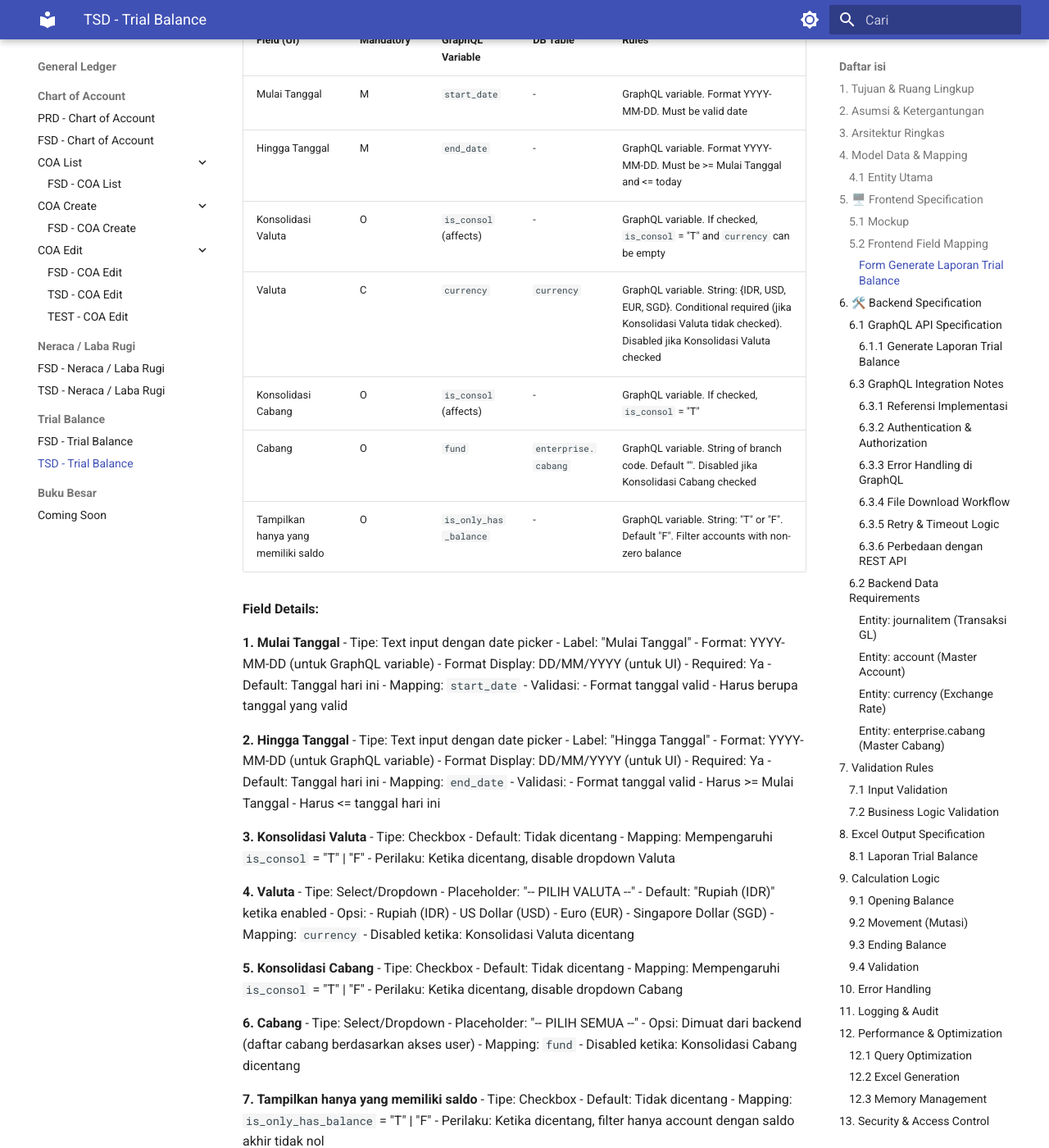
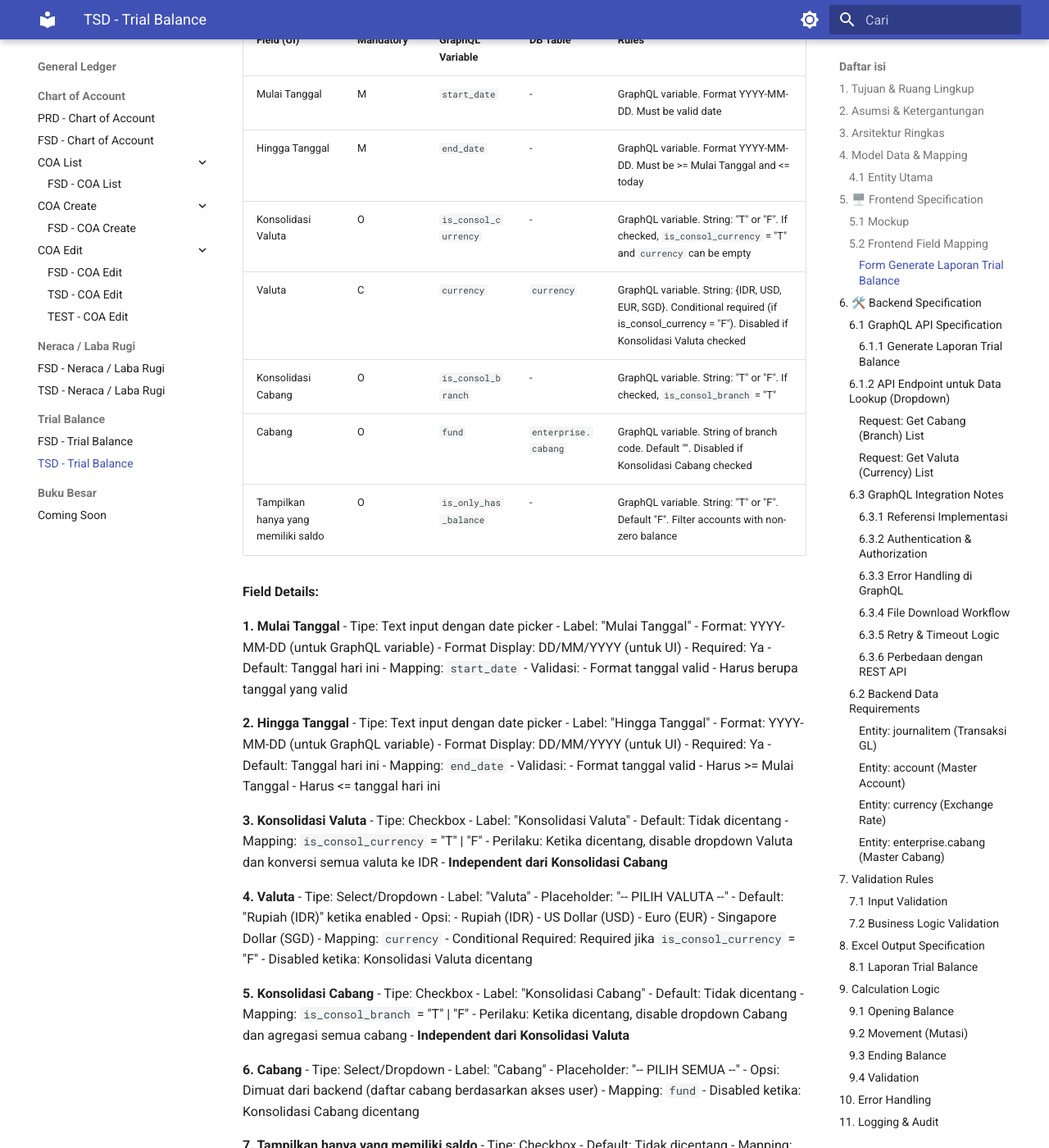
Before and after one commit to wisnu/ibank-docs, an MkDocs documentation site: the page built from docs/GL/trial-balance/TSD_trial-balance_report.md, in a window 1280 px wide and 1400 px high, scrolled down 2334 px. Shown: the whole window at 82% size. Built offline with MkDocs 1.6.1 and Material for MkDocs 9.7.7, drawn with Linux system fonts in a browser that asks for light colours; some of the changed text lies outside the part shown.

Commit message:
docs: Separate `is_consol` into distinct `is_consol_currency` and `is_consol_branch` parameters and update their descriptions in the trial balance report documentation.

````diff
--- a/docs/GL/trial-balance/TSD_trial-balance_report.md
+++ b/docs/GL/trial-balance/TSD_trial-balance_report.md
@@ -77,10 +77,10 @@ Link mockup UI: [trial-balance.html](./assets/trial-balance.html)
 |------------|-----------|------------------|----------|--------|
 | Mulai Tanggal | M | `start_date` | - | GraphQL variable. Format YYYY-MM-DD. Must be valid date |
 | Hingga Tanggal | M | `end_date` | - | GraphQL variable. Format YYYY-MM-DD. Must be >= Mulai Tanggal and <= today |
-| Konsolidasi Valuta | O | `is_consol` (affects) | - | GraphQL variable. If checked, `is_consol` = "T" and `currency` can be empty |
-| Valuta | C | `currency` | `currency` | GraphQL variable. String: {IDR, USD, EUR, SGD}. Conditional required (jika Konsolidasi Valuta tidak checked). Disabled jika Konsolidasi Valuta checked |
-| Konsolidasi Cabang | O | `is_consol` (affects) | - | GraphQL variable. If checked, `is_consol` = "T" |
-| Cabang | O | `fund` | `enterprise.cabang` | GraphQL variable. String of branch code. Default "". Disabled jika Konsolidasi Cabang checked |
+| Konsolidasi Valuta | O | `is_consol_currency` | - | GraphQL variable. String: "T" or "F". If checked, `is_consol_currency` = "T" and `currency` can be empty |
+| Valuta | C | `currency` | `currency` | GraphQL variable. String: {IDR, USD, EUR, SGD}. Conditional required (if is_consol_currency = "F"). Disabled if Konsolidasi Valuta checked |
+| Konsolidasi Cabang | O | `is_consol_branch` | - | GraphQL variable. String: "T" or "F". If checked, `is_consol_branch` = "T" |
+| Cabang | O | `fund` | `enterprise.cabang` | GraphQL variable. String of branch code. Default "". Disabled if Konsolidasi Cabang checked |
 | Tampilkan hanya yang memiliki saldo | O | `is_only_has_balance` | - | GraphQL variable. String: "T" or "F". Default "F". Filter accounts with non-zero balance |
 
 **Field Details:**
@@ -112,12 +112,15 @@ Link mockup UI: [trial-balance.html](./assets/trial-balance.html)
 
 **3. Konsolidasi Valuta**
 - Tipe: Checkbox
+- Label: "Konsolidasi Valuta"
 - Default: Tidak dicentang
-- Mapping: Mempengaruhi `is_consol` = "T" | "F"
-- Perilaku: Ketika dicentang, disable dropdown Valuta
+- Mapping: `is_consol_currency` = "T" | "F"
+- Perilaku: Ketika dicentang, disable dropdown Valuta dan konversi semua valuta ke IDR
+- **Independent dari Konsolidasi Cabang**
 
 **4. Valuta**
 - Tipe: Select/Dropdown
+- Label: "Valuta"
 - Placeholder: "-- PILIH VALUTA --"
 - Default: "Rupiah (IDR)" ketika enabled
 - Opsi:
@@ -126,16 +129,20 @@ Link mockup UI: [trial-balance.html](./assets/trial-balance.html)
   - Euro (EUR)
   - Singapore Dollar (SGD)
 - Mapping: `currency`
+- Conditional Required: Required jika `is_consol_currency` = "F"
 - Disabled ketika: Konsolidasi Valuta dicentang
 
 **5. Konsolidasi Cabang**
 - Tipe: Checkbox
+- Label: "Konsolidasi Cabang"
 - Default: Tidak dicentang
-- Mapping: Mempengaruhi `is_consol` = "T" | "F"
-- Perilaku: Ketika dicentang, disable dropdown Cabang
+- Mapping: `is_consol_branch` = "T" | "F"
+- Perilaku: Ketika dicentang, disable dropdown Cabang dan agregasi semua cabang
+- **Independent dari Konsolidasi Valuta**
 
 **6. Cabang**
 - Tipe: Select/Dropdown
+- Label: "Cabang"
 - Placeholder: "-- PILIH SEMUA --"
 - Opsi: Dimuat dari backend (daftar cabang berdasarkan akses user)
 - Mapping: `fund`
@@ -177,7 +184,8 @@ input ReqGenerateReportTrialBalance {
     end_date: String!
     fund: String = ""
     currency: String = ""
-    is_consol: String!
+    is_consol_currency: String = "F"
+    is_consol_branch: String = "F"
     is_only_has_balance: String = ""
 }
 
@@ -194,10 +202,10 @@ extend type Query {
 
 | Tabel | Operasi | Kolom | Join/Lookup |
 |-------|---------|-------|-------------|
-| `journalitem` | **SELECT** | transaction_id, transaction_date, account_id, account_code, currency_code, branch_code, debit_amount, credit_amount, description | WHERE transaction_date BETWEEN start_date AND end_date AND (branch_code = fund OR is_consol = 'T') AND (currency_code = currency OR is_consol = 'T') |
+| `journalitem` | **SELECT** | transaction_id, transaction_date, account_id, account_code, currency_code, branch_code, debit_amount, credit_amount, description | WHERE transaction_date BETWEEN start_date AND end_date AND (branch_code = fund OR is_consol_branch = 'T') AND (currency_code = currency OR is_consol_currency = 'T') |
 | `journalitem` (opening) | **SELECT** | account_id, account_code, currency_code, branch_code, SUM(debit_amount), SUM(credit_amount) | WHERE transaction_date < start_date (untuk calculate opening balance) |
 | `account` | **SELECT** | account_id, account_code, account_name, account_type, normal_balance, is_active | JOIN dengan journalitem untuk mendapatkan account details |
-| `currency` | **SELECT** (conditional) | currency_code, rate_date, exchange_rate | JOIN jika is_consol = 'T'. WHERE rate_date = end_date |
+| `currency` | **SELECT** (conditional) | currency_code, rate_date, exchange_rate | JOIN jika is_consol_currency = 'T'. WHERE rate_date = end_date |
 | `enterprise.cabang` | **SELECT** (lookup) | branch_code, branch_name, is_active | JOIN untuk nama cabang (optional) |
 
 **Request GraphQL Query:**
@@ -219,7 +227,8 @@ query GetReportTrialBalance($input: ReqGenerateReportTrialBalance) {
     "end_date": "2026-01-28",
     "fund": "001",
     "currency": "IDR",
-    "is_consol": "F",
+    "is_consol_currency": "F",
+    "is_consol_branch": "F",
     "is_only_has_balance": "T"
   }
 }
@@ -244,22 +253,24 @@ query GetReportTrialBalance($input: ReqGenerateReportTrialBalance) {
 1. Validasi input parameters:
    - `start_date`: format valid YYYY-MM-DD
    - `end_date`: format valid YYYY-MM-DD, >= start_date, <= current date
-   - `currency`: valid jika is_consol = 'F'
-   - `fund`: optional, untuk filter branch
+   - `currency`: valid jika is_consol_currency = 'F', bisa kosong jika is_consol_currency = 'T'
+   - `fund`: optional, untuk filter branch, bisa kosong jika is_consol_branch = 'T'
+   - `is_consol_currency`: "T" atau "F", default "F"
+   - `is_consol_branch`: "T" atau "F", default "F"
 
 2. **Calculate Opening Balance (Saldo Awal):**
    - Query semua transaksi dengan `transaction_date < start_date`
    - Group by account_id, currency_code, branch_code
    - SUM(debit_amount) - SUM(credit_amount) untuk setiap account
-   - Filter by fund (jika is_consol = 'F' dan fund tidak kosong)
-   - Filter by currency (jika is_consol = 'F' dan currency tidak kosong)
+   - Filter by fund (jika is_consol_branch = 'F' dan fund tidak kosong)
+   - Filter by currency (jika is_consol_currency = 'F' dan currency tidak kosong)
 
 3. **Calculate Movement (Mutasi):**
    - Query semua transaksi dengan `transaction_date BETWEEN start_date AND end_date`
    - Group by account_id, currency_code, branch_code
    - SUM(debit_amount) dan SUM(credit_amount) untuk setiap account
-   - Filter by fund (jika is_consol = 'F' dan fund tidak kosong)
-   - Filter by currency (jika is_consol = 'F' dan currency tidak kosong)
+   - Filter by fund (jika is_consol_branch = 'F' dan fund tidak kosong)
+   - Filter by currency (jika is_consol_currency = 'F' dan currency tidak kosong)
 
 4. **Calculate Ending Balance (Saldo Akhir):**
    - Ending Balance = Opening Balance + Movement (Debit - Credit)
@@ -267,19 +278,29 @@ query GetReportTrialBalance($input: ReqGenerateReportTrialBalance) {
      - Ending Debit = (Opening Debit + Movement Debit) - (Opening Credit + Movement Credit) jika hasil > 0
      - Ending Credit = (Opening Credit + Movement Credit) - (Opening Debit + Movement Debit) jika hasil > 0
 
-5. **Jika `is_consol = 'T'`:**
+5. **Konsolidasi Valuta (jika `is_consol_currency = 'T'`):**
    - Query exchange rate dari `currency` untuk `rate_date = end_date`
    - Konversi semua balance (opening, movement, ending) ke IDR (base currency) menggunakan exchange_rate
-   - Aggregate balance per account (merge semua currency dan fund/branch)
+   - Aggregate balance per account per branch (merge semua currency)
+   - **Note:** Konsolidasi valuta dapat dilakukan dengan atau tanpa konsolidasi cabang
 
-6. **Jika `is_only_has_balance = 'T'`:**
+6. **Konsolidasi Cabang (jika `is_consol_branch = 'T'`):**
+   - Aggregate balance per account per currency (merge semua branch)
+   - **Note:** Konsolidasi cabang dapat dilakukan dengan atau tanpa konsolidasi valuta
+
+7. **Jika keduanya `is_consol_currency = 'T'` DAN `is_consol_branch = 'T'`:**
+   - Konversi semua valuta ke IDR
+   - Aggregate semua branch
+   - Hasil akhir: satu baris per account (total konsolidasi penuh)
+
+8. **Jika `is_only_has_balance = 'T'`:**
    - Filter hanya account dengan ending balance != 0 (ending_debit > 0 OR ending_credit > 0)
 
-7. **Grouping dan Sorting:**
+9. **Grouping dan Sorting:**
    - Join dengan `account` untuk mendapatkan account_name
    - Sort by account_code (ascending)
 
-8. **Calculate Grand Total:**
+10. **Calculate Grand Total:****
    - Grand Total Opening Debit = SUM(opening_debit)
    - Grand Total Opening Credit = SUM(opening_credit)
    - Grand Total Movement Debit = SUM(movement_debit)
@@ -301,11 +322,11 @@ query GetReportTrialBalance($input: ReqGenerateReportTrialBalance) {
     - Saldo Akhir Debit
     - Saldo Akhir Kredit
 
-11. Generate file Excel menggunakan template Trial Balance
+13. Generate file Excel menggunakan template Trial Balance
 
-12. **Upload file ke storage** (S3, local storage, atau file server)
+14. **Upload file ke storage** (S3, local storage, atau file server)
 
-13. **Return JSON response** dengan `url_path` ke file Excel yang telah di-generate
+15. **Return JSON response** dengan `url_path` ke file Excel yang telah di-generate
 
 **Validation:**
 
@@ -313,8 +334,12 @@ query GetReportTrialBalance($input: ReqGenerateReportTrialBalance) {
 - `end_date` required dan valid format YYYY-MM-DD
 - `start_date <= end_date`
 - `end_date <= current date`
-- `is_consol` required, valid values: "T" or "F"
-- Jika `is_consol = 'F'`, maka `currency` dan/atau `fund` dapat diisi untuk filter
+- `is_consol_currency` optional, valid values: "T" or "F", default "F"
+- `is_consol_branch` optional, valid values: "T" or "F", default "F"
+- Jika `is_consol_currency = 'F'`, maka `currency` required
+- Jika `is_consol_currency = 'T'`, maka `currency` dapat kosong (akan konversi semua valuta ke IDR)
+- Jika `is_consol_branch = 'F'`, maka `fund` optional (dapat filter specific branch)
+- Jika `is_consol_branch = 'T'`, maka `fund` ignored (akan agregasi semua branch)
 - `is_only_has_balance` optional, valid values: "T" or "F", default "F"
 
 **Exception Handling (GraphQL Errors):**
@@ -348,6 +373,131 @@ GraphQL menggunakan error format berbeda dari HTTP status codes. Error dikembali
 | TB-500-01 | Balance not balanced | "Total debit dan kredit tidak balance" |
 | TB-500-02 | Excel generation error | "Gagal generate file Excel" |
 | TB-500-03 | Database error | "Gagal mengambil data dari database" |
+
+---
+
+### 6.1.2 API Endpoint untuk Data Lookup (Dropdown)
+
+> [!NOTE]
+> **Reference Implementation**: `apps/gl-module/src/app/apps/laporan/trial-balance/api`
+>
+> Backend harus menyediakan endpoint untuk load data dropdown secara async (Cabang dan Valuta).
+
+**Endpoint:** `POST /apps/laporan/trial-balance/api`
+
+**Content-Type:** `application/json`
+
+#### Request: Get Cabang (Branch) List
+
+```json
+{
+  "data_id": "getCabang"
+}
+```
+
+**Response:**
+
+```json
+{
+  "success": true,
+  "data": [
+    {
+      "branch_code": "001",
+      "branch_name": "Cabang Jakarta Pusat"
+    },
+    {
+      "branch_code": "002",
+      "branch_name": "Cabang Bandung"
+    },
+    {
+      "branch_code": "003",
+      "branch_name": "Cabang Surabaya"
+    }
+  ]
+}
+```
+
+**Business Logic:**
+- Return list of branches based on user's access rights
+- Only return active branches (`is_active = true`)
+- Sort by `branch_code` ascending
+
+**Database Query:**
+
+```sql
+SELECT branch_code, branch_name
+FROM enterprise.cabang
+WHERE is_active = true
+  AND branch_code IN (SELECT branch_code FROM user_branch_access WHERE user_id = :user_id)
+ORDER BY branch_code ASC;
+```
+
+---
+
+#### Request: Get Valuta (Currency) List
+
+**Option 1: Static list (Recommended)**
+
+Frontend can use static dropdown options:
+```typescript
+options: [
+  { value: 'IDR', label: 'Rupiah' },
+  { value: 'USD', label: 'US Dollar' },
+  { value: 'EUR', label: 'Euro' },
+  { value: 'SGD', label: 'Singapore Dollar' },
+]
+```
+
+**Option 2: Dynamic from database**
+
+```json
+{
+  "data_id": "getSelectValuta",
+  "keyword_valuta": ""  // Optional search keyword
+}
+```
+
+**Response:**
+
+```json
+{
+  "success": true,
+  "data": [
+    {
+      "currency_code": "IDR",
+      "currency_name": "Rupiah"
+    },
+    {
+      "currency_code": "USD",
+      "currency_name": "US Dollar"
+    },
+    {
+      "currency_code": "EUR",
+      "currency_name": "Euro"
+    },
+    {
+      "currency_code": "SGD",
+      "currency_name": "Singapore Dollar"
+    }
+  ]
+}
+```
+
+**Database Query:**
+
+```sql
+SELECT DISTINCT currency_code, currency_name
+FROM currency
+WHERE is_active = true
+  AND currency_code IN ('IDR', 'USD', 'EUR', 'SGD')
+ORDER BY
+  CASE currency_code
+    WHEN 'IDR' THEN 1
+    WHEN 'USD' THEN 2
+    WHEN 'EUR' THEN 3
+    WHEN 'SGD' THEN 4
+  END;
+```
 
 ---
 
@@ -545,10 +695,10 @@ window.open(urlPath, '_blank'); // atau menggunakan fetch/axios untuk download
 |-----------|------|
 | `startDate` | Required. Format DD/MM/YYYY. Must be valid date |
 | `endDate` | Required. Format DD/MM/YYYY. Must be >= startDate. Must be <= current date |
-| `consolidateCurrency` | Boolean. Default false |
+| `consolidateCurrency` | Boolean. Default false. Checkbox untuk konsolidasi semua valuta |
 | `currencyCode` | Conditional required (if consolidateCurrency = false). Must be valid currency code: IDR, USD, EUR, SGD |
-| `consolidateBranch` | Boolean. Default false |
-| `branchCode` | Optional. Must be valid branch code if provided |
+| `consolidateBranch` | Boolean. Default false. Checkbox untuk konsolidasi semua cabang |
+| `branchCode` | Optional. Must be valid branch code if provided. Ignored if consolidateBranch = true |
 | `showOnlyWithBalance` | Boolean. Default false |
 
 ### 7.2 Business Logic Validation
@@ -564,16 +714,19 @@ window.open(urlPath, '_blank'); // atau menggunakan fetch/axios untuk download
 - If "Konsolidasi Valuta" checked, system consolidates all currencies into one report (base currency = IDR)
 - If not checked, user must select specific currency
 - Currency conversion uses exchange rate valid on end date
+- **Independent dari Konsolidasi Cabang**: dapat digunakan bersamaan atau terpisah
 
 **BR-003: Valuta**
 - System supports multi-currency: IDR, USD, EUR, SGD
 - Default currency is IDR (Rupiah)
 - Valuta field becomes disabled if "Konsolidasi Valuta" is checked
+- Required field jika Konsolidasi Valuta tidak dicentang
 
 **BR-004: Konsolidasi Cabang**
 - If "Konsolidasi Cabang" checked, system consolidates all branches
-- If not checked, user can select specific branch
+- If not checked, user can select specific branch or leave empty for all branches
 - Cabang field becomes disabled if "Konsolidasi Cabang" is checked
+- **Independent dari Konsolidasi Valuta**: dapat digunakan bersamaan atau terpisah
 
 **BR-005: Cabang**
 - User can select one or all branches
@@ -593,6 +746,13 @@ window.open(urlPath, '_blank'); // atau menggunakan fetch/axios untuk download
 **BR-008: Balance Equation**
 - Total Ending Debit MUST EQUAL Total Ending Credit
 - If not balanced, system returns error
+
+**BR-009: Kombinasi Konsolidasi**
+- System support 4 skenario konsolidasi:
+  1. **Tidak ada konsolidasi** (`is_consol_currency=F`, `is_consol_branch=F`): Report per valuta per cabang
+  2. **Konsolidasi Valuta saja** (`is_consol_currency=T`, `is_consol_branch=F`): Report dalam IDR per cabang
+  3. **Konsolidasi Cabang saja** (`is_consol_currency=F`, `is_consol_branch=T`): Report per valuta untuk semua cabang
+  4. **Konsolidasi Penuh** (`is_consol_currency=T`, `is_consol_branch=T`): Report dalam IDR untuk semua cabang (fully consolidated)
 
 ---
 
@@ -785,14 +945,6 @@ IF Total_Ending_Debit != Total_Ending_Credit THEN
 | # | Question | Status | Notes |
 | --- | -------- | ------ | ----- |
 | 1 | Konfirmasi template Excel untuk laporan Trial Balance | Open | Business Analyst perlu provide template final |
-| 2 | Apakah perlu kolom total running balance di Excel? | Open | Business Analyst |
-| 3 | Logic perhitungan konsolidasi valuta: kurs yang digunakan (closing rate atau average rate)? | Open | Finance Team. Saat ini assume closing rate (endDate) |
-| 4 | Bagaimana handle account yang tidak ada transaksi di periode, tapi ada opening balance? | Open | Business Analyst. Saat ini assume tetap tampilkan |
-| 5 | Apakah perlu fitur export ke PDF selain Excel? | Open | Business Owner |
-| 6 | Apakah perlu fitur print preview sebelum download? | Open | Business Owner |
-| 7 | Apakah perlu pagination/grouping berdasarkan account type di Excel? | Open | Business Analyst |
-| 8 | Maximum data size: berapa limit untuk warning jika data terlalu besar? | Open | Technical Team |
-| 9 | Bagaimana handle transaksi yang terjadi pada startDate? Apakah masuk opening atau movement? | Open | Business Analyst. Saat ini assume masuk movement |
 
 ---
 
@@ -802,3 +954,6 @@ IF Total_Ending_Debit != Total_Ending_Credit THEN
 |------|-------------|--------|
 | 2026-02-05 | Initial TSD draft - converted from FSD_trial-balance_report.md | System Analyst |
 | 2026-02-05 | Updated API specification from REST to GraphQL based on ei-ledger-gql implementation - Changed endpoint, field naming (snake_case), date format (YYYY-MM-DD), response type (URL path), and added GraphQL Integration Notes section | System Analyst |
+| 2026-02-06 | Added Section 5.3: Reference Implementation from gl-module - Documented validation patterns (date range validation), field disable patterns, async data lookup (Cabang & Valuta), form submission patterns, and loading state patterns | System Analyst |
+| 2026-02-06 | Added Section 6.1.2: API Endpoint for Data Lookup - Backend specification for getCabang and getSelectValuta endpoints with SQL queries and response formats | System Analyst |
+| 2026-02-06 | **BREAKING CHANGE**: Separated currency and branch consolidation parameters - Changed from single `is_consol` to separate `is_consol_currency` and `is_consol_branch` GraphQL parameters. Updated backend processing logic to support 4 consolidation scenarios. Added BR-009 for consolidation combinations. Updated validation rules and field mappings | System Analyst |
````
Also changed, not shown: other parts of docs/GL/trial-balance/TSD_trial-balance_report.md (+2 -2 lines).
